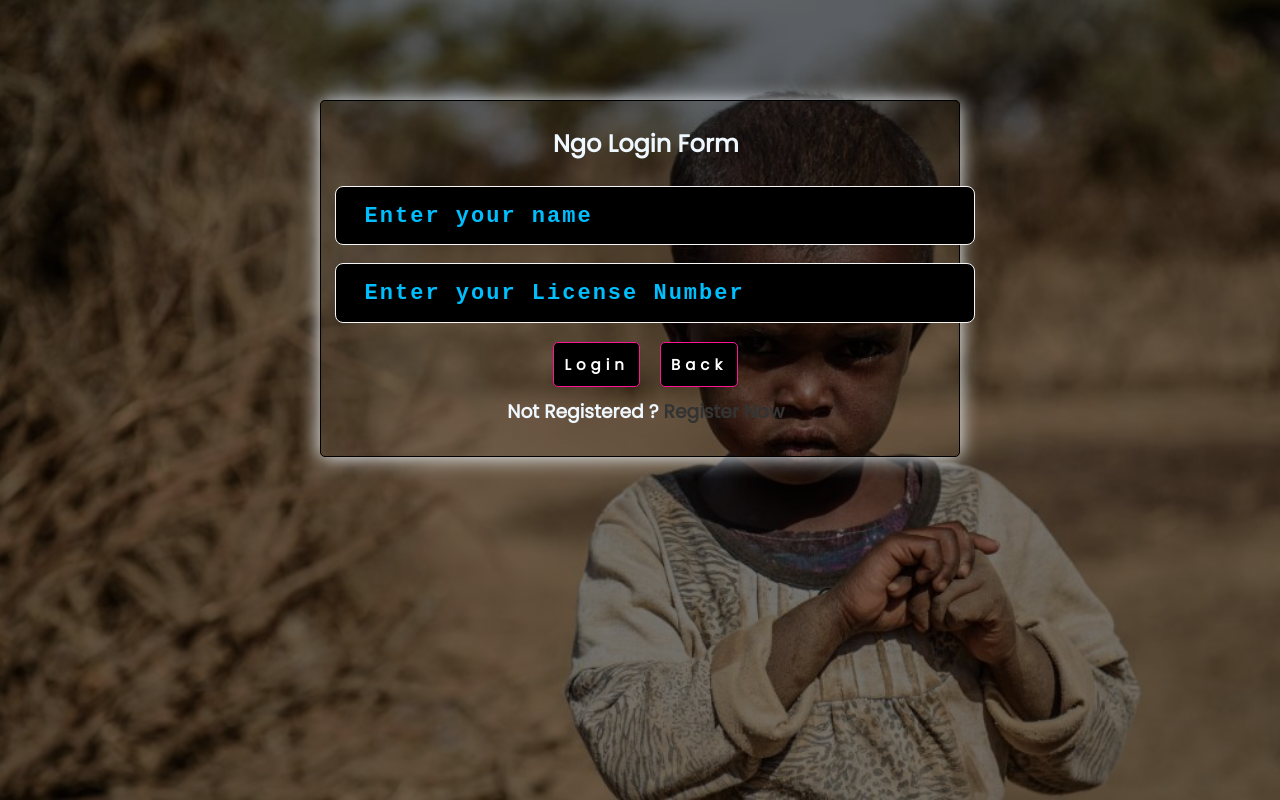
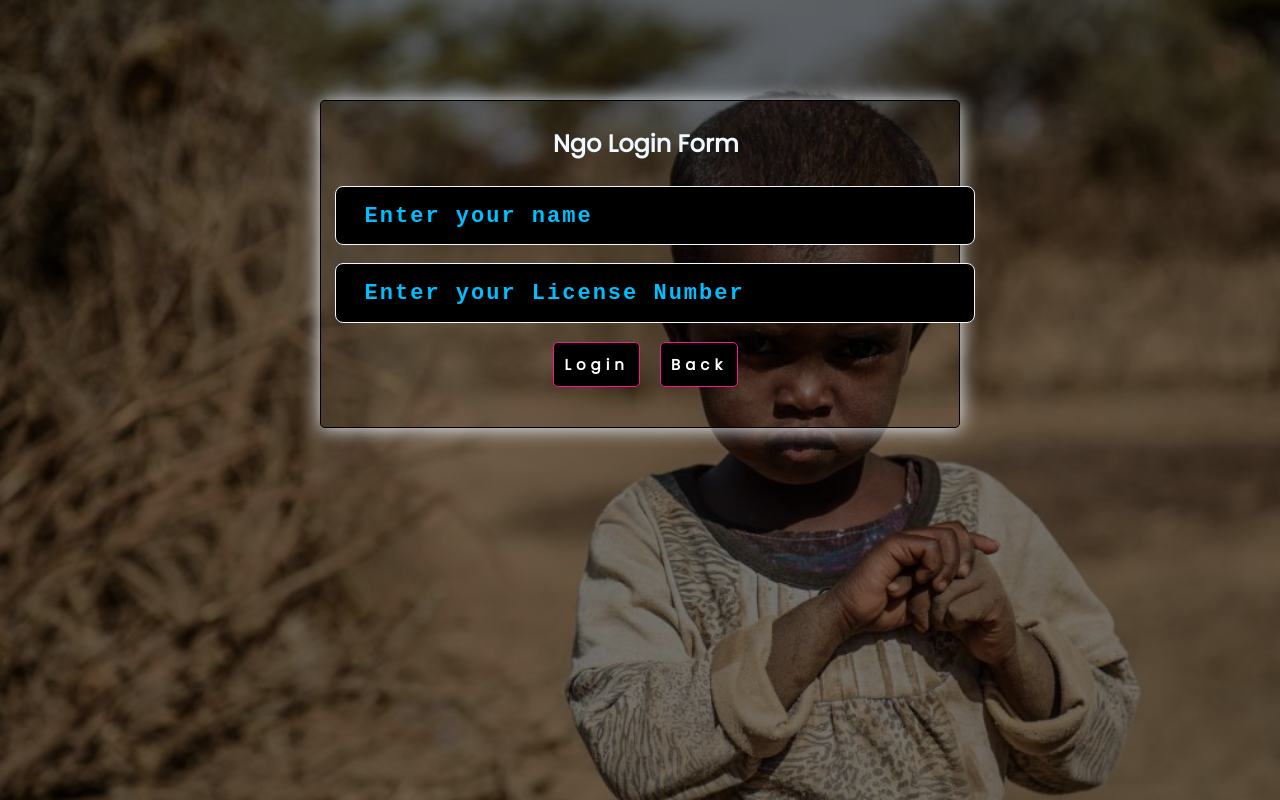
Before and after one commit to KambonoJeff/REACT-FRONT_DONATION_API, a React (Create React App) app: page /ngo/register in a window 1280 px wide. Built offline with nearby package versions, Linux system fonts and the light colour scheme.

Commit message:
NGO maintenance

```diff
--- a/src/Ngo/NgoLogin.jsx
+++ b/src/Ngo/NgoLogin.jsx
@@ -53,9 +53,7 @@ export default function NgoLogin() {
           <button  className="btn" type="submit"> Login </button>
           <button className='btn' onClick={()=>{navigate(-1)}}> Back </button>
           <br />
-           <h3 align="center">
-            Not Registered ? <a href="/ngo/show/new">Register Now</a>
-          </h3>
+
           <br />
 
           </div>
```
